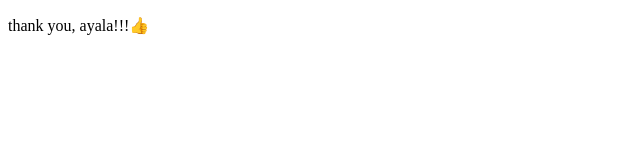
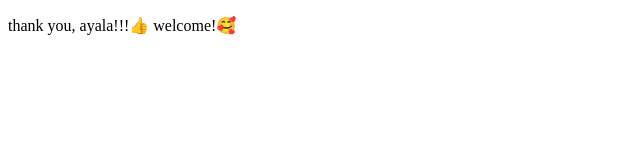
Before and after one commit to chanaR-git/collaborators-les06, a plain HTML site: page index.html in a window 1280 px wide. Shown: the whole page, without its empty margins (0-640 px from the left). Drawn offline with Linux system fonts and the light colour scheme.

Commit message:
change p tag text

```diff
--- a/index.html
+++ b/index.html
@@ -7,7 +7,7 @@
 </head>
 <body>
     <p>
-        thank you, ayala!!!👍
+        thank you, ayala!!!👍 welcome!🥰
     </p>
 </body>
 </html>
```
